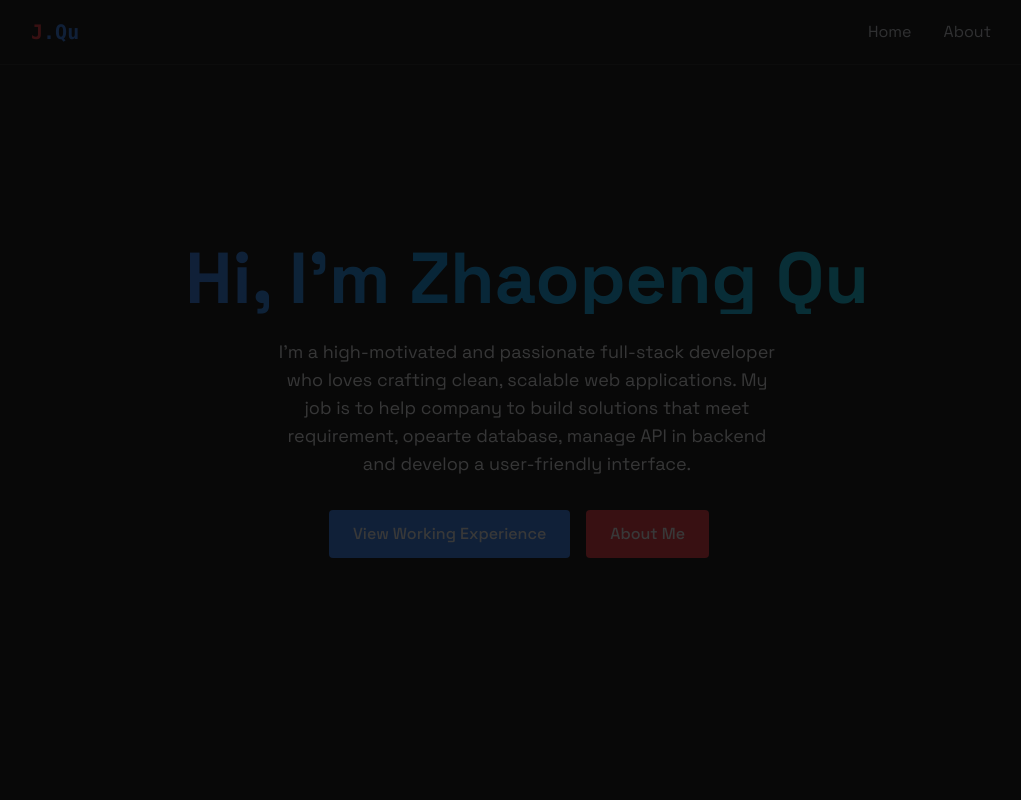
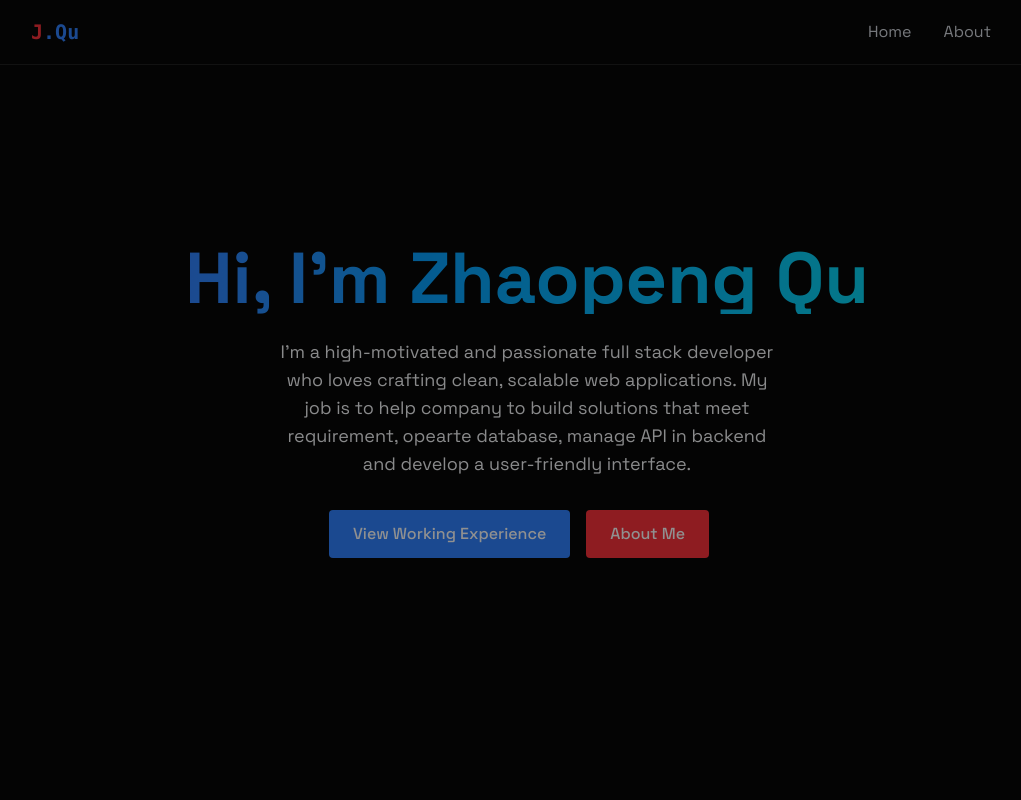
Before and after one commit to jeffersonqu1/jefferson-resume, a React (Vite) app: page / in a window 1280 px wide. Shown: the top 800 px of the page, without its empty margins (113-1134 px from the left). Built offline with nearby package versions, Linux system fonts and the light colour scheme.

Commit message:
adding aos

```diff
--- a/package.json
+++ b/package.json
@@ -14,6 +14,7 @@
   },
   "dependencies": {
     "@tailwindcss/vite": "^4.0.0",
+    "aos": "^2.3.4",
     "emailjs-com": "^3.2.0",
     "react": "^18.3.1",
     "react-dom": "^18.3.1",
--- a/src/App.jsx
+++ b/src/App.jsx
@@ -1,4 +1,4 @@
-import { useState } from "react"
+import { useEffect, useState } from "react"
 import "./App.css"
 import { LoadingScreen } from "./components/LoadingScreen"
 import { Navbar } from "./components/Navbar"
@@ -8,10 +8,20 @@ import { About } from "./components/sections/About"
 import { Projects } from "./components/sections/Projects"
 import "./index.css"
 import { Contact } from "./components/sections/Contact"
+import AOS from "aos"
+import "aos/dist/aos.css"
 
 function App() {
   const [isLoaded, setIsLoaded] = useState(false)
   const [menuOpen, setMenuOpen] = useState(false)
+
+  useEffect(() => {
+    AOS.init({
+      duration: 1000, // animation duration in ms
+      easing: "ease-in-out", // default easing
+      once: true // whether animation should happen only once
+    })
+  }, [])
 
   return (
     <>
--- a/src/components/LoadingScreen.jsx
+++ b/src/components/LoadingScreen.jsx
@@ -3,7 +3,7 @@ import { useEffect, useState } from "react"
 export const LoadingScreen = ({ onComplete }) => {
   const [text, setText] = useState("")
   //const fullText = "<Hello Wolrd />";
-  const fullText = "Hello Everyone, I'm Zhaopeng, Call me Jefferson!"
+  const fullText = "Hello, I'm Zhaopeng, You can call me Jefferson!"
 
   useEffect(() => {
     let index = 0
--- a/src/components/Navbar.jsx
+++ b/src/components/Navbar.jsx
@@ -18,7 +18,7 @@ export const Navbar = ({ menuOpen, setMenuOpen }) => {
             &#9776;
           </div>
 
-          <div className="hidden md:flex items-center space-x-8">
+          <div data-aos="fade-down" className="hidden md:flex items-center space-x-8">
             <a href="#home" className="text-gray-300 hove:text-white transition-colors">
               {" "}
               Home
--- a/src/components/sections/Home.jsx
+++ b/src/components/sections/Home.jsx
@@ -7,13 +7,13 @@ export const Home = () => {
         <div className="text-center z-10 px-4">
           <h1 className="text-5xl md:text-7xl font-bold mb-6 bg-gradient-to-r from-blue-500 to-cyan-400 bg-clip-text text-transparent leading-right">Hi, I'm Zhaopeng Qu</h1>
 
-          <p className="tex-gray-400 text-lg mb-8 max-w-lg mx-auto">I’m a high-motivated and passionate full-stack developer who loves crafting clean, scalable web applications. My job is to help company to build solutions that meet requirement, opearte database, manage API in backend and develop a user-friendly interface.</p>
+          <p className="tex-gray-400 text-lg mb-8 max-w-lg mx-auto">I’m a high-motivated and passionate full stack developer who loves crafting clean, scalable web applications. My job is to help company to build solutions that meet requirement, opearte database, manage API in backend and develop a user-friendly interface.</p>
           <div className="flex justify-center space-x-4">
-            <a href="#projects" className="bg-blue-500 text-white py-3 px-6 rounded font-medium transition relative overflow-hidden hover:-translate-y-0.5 hover:shadow-[0_0_15px_rgba(59, 130, 246, 0.4)]">
+            <a data-aos="fade-left" href="#projects" className="bg-blue-500 text-white py-3 px-6 rounded font-medium transition relative overflow-hidden hover:-translate-y-0.5 hover:shadow-[0_0_15px_rgba(59, 130, 246, 0.4)]">
               View Working Experience
             </a>
 
-            <a href="#about" className="bg-red-500 text-white py-3 px-6 rounded font-medium transition relative overflow-hidden hover:-translate-y-0.5 hover:shadow-[0_0_15px_rgba(59, 130, 246, 0.4)]">
+            <a data-aos="fade-right" href="#about" className="bg-red-500 text-white py-3 px-6 rounded font-medium transition relative overflow-hidden hover:-translate-y-0.5 hover:shadow-[0_0_15px_rgba(59, 130, 246, 0.4)]">
               About Me
             </a>
 
```
Also changed, not shown: 1 other file (tests, documents, lock files or other folders).
